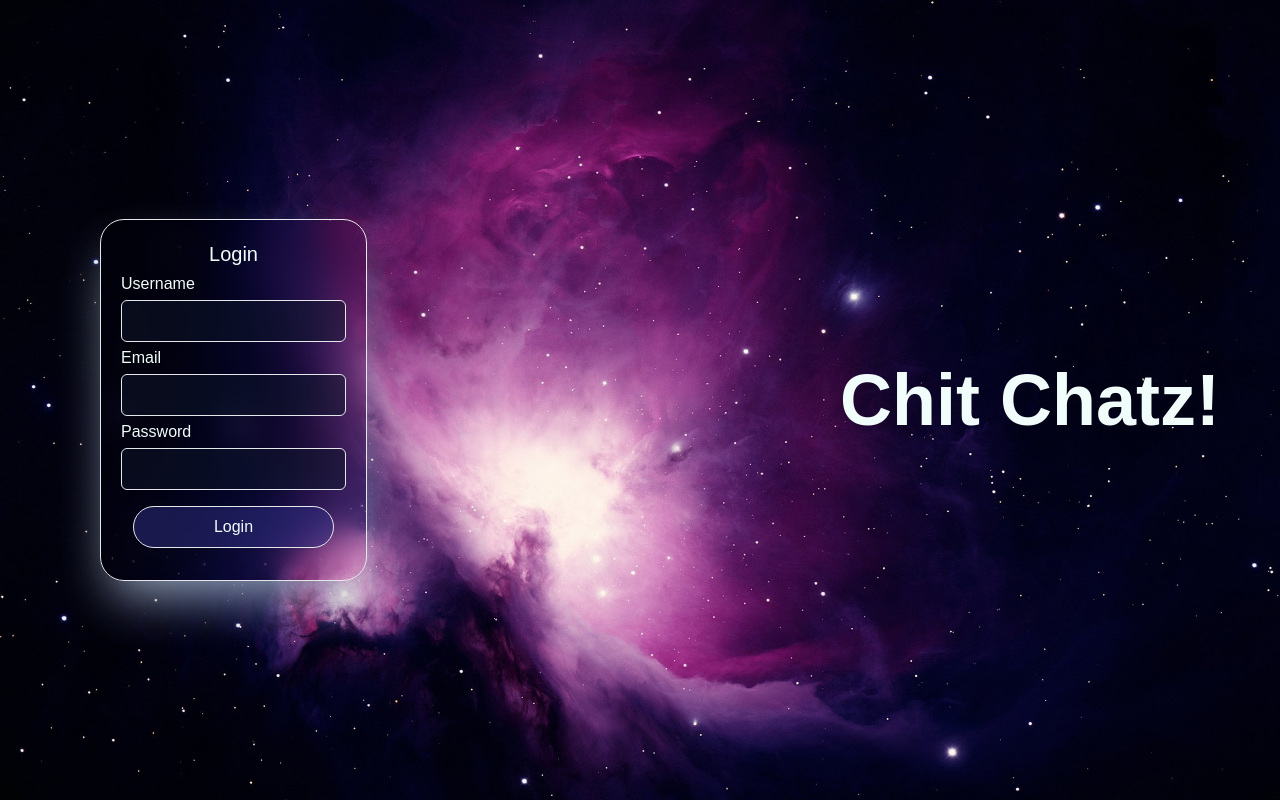
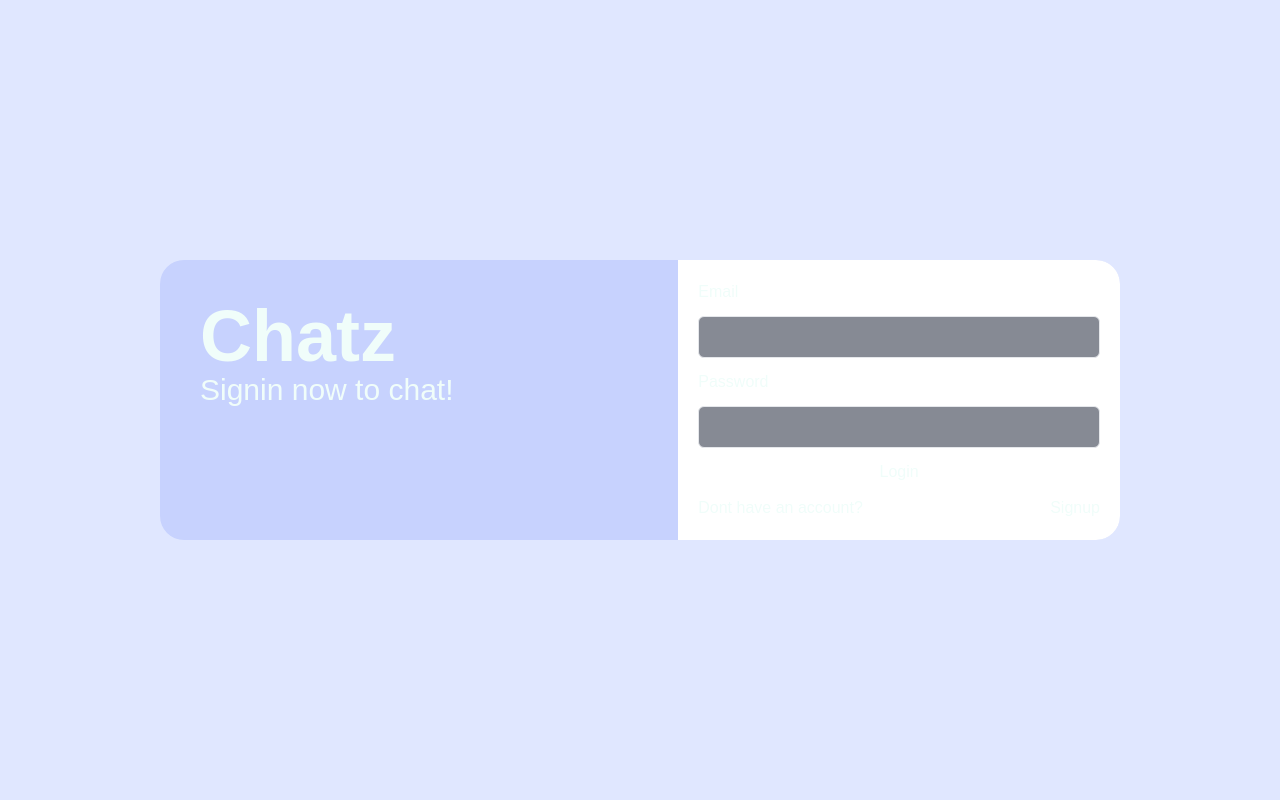
Before and after one commit to parv141206/chat-app, a Next.js app: page /login in a window 1280 px wide. Built offline with nearby package versions, Linux system fonts and the light colour scheme.

Commit message:
final commit of day. added email

```diff
--- a/app/(pages)/login/page.jsx
+++ b/app/(pages)/login/page.jsx
@@ -1,84 +1,62 @@
 "use client";
-import React, { useEffect, useState } from "react";
-import { gsap } from "gsap";
-import { ScrollTrigger } from "gsap/ScrollTrigger";
-import { TextPlugin } from "gsap/TextPlugin";
+import React, { useState } from "react";
 import { signIn } from "next-auth/react";
-
-gsap.registerPlugin(ScrollTrigger, TextPlugin);
-
+import Link from "next/link";
 export default function Page() {
-  const [text, setText] = useState("Chit Chatz!");
+  const [email, setEmail] = useState("");
+  const [password, setPassword] = useState("");
   const handleSubmit = async (e) => {
     e.preventDefault();
-    const formData = new FormData(e.target);
-
-    // Convert FormData to an object
-    const formDataObj = {};
-    formData.forEach((value, key) => {
-      formDataObj[key] = value;
-    });
-    try {
-      const res = await signIn("credentials", {
-        ...formDataObj,
-        redirect: false,
-      });
-      console.log(res);
-      alert(res);
-      if (res.error !== undefined && res.error !== null) {
-        alert("Wrong username or password");
-      } else {
-        window.location.href = "/chat";
-      }
-    } catch (error) {
-      alert("Nah bro");
-      alert(error);
-    }
+    await signIn("credentials", { email, password });
+    setEmail("");
+    setPassword("");
   };
-  useEffect(() => {
-    var tl = gsap.timeline({ defaults: { duration: 2, ease: "none" } });
-
-    tl.to("#scramble-2", {
-      duration: 1,
-      text: {
-        value: text,
-        chars: "lowerCase",
-        revealDelay: 0,
-        tweenLength: false,
-      },
-    });
-  }, [text]);
   return (
-    <div className="login  flex h-full min-h-screen items-center p-5">
-      <div className="container mx-auto flex items-center justify-between md:flex-row-reverse md:px-10">
-        <div className="md:1/2 ">
-          <div id="scramble-2" className="text-balance text-7xl font-extrabold">
-            Lets do it!
+    <div className="bg-indigo-100 dark:bg-indigo-950">
+      <div className="container mx-auto  flex min-h-screen items-center justify-center gap-10 ">
+        <div className="flex w-3/4 flex-col rounded-3xl bg-indigo-200 md:flex-row dark:bg-indigo-900">
+          <div className="m-10 flex w-1/2  flex-col">
+            <div className="font-montserrat text-7xl font-bold">Chatz</div>
+            <div className="text-3xl">Signin now to chat!</div>
           </div>
-        </div>
-        <div className="md:1/2 flex items-center justify-center">
-          <form onSubmit={handleSubmit}>
-            <div className="card m-10 flex flex-col gap-1 rounded-3xl p-5 backdrop-blur-lg">
-              <div className="text-center text-xl">Login</div>
-              <label htmlFor="username">Username</label>
+          <form
+            action=""
+            onSubmit={handleSubmit}
+            className="flex flex-col gap-3 rounded-none bg-white p-5 md:w-1/2  md:rounded-e-3xl dark:bg-slate-900"
+          >
+            <label className="label" htmlFor="email">
+              Email
+            </label>
             <input
+              className="input"
+              onChange={(e) => setEmail(e.target.value)}
               type="text"
-                id="username"
-                name="username"
+            />
+            <label className="label" htmlFor="password">
+              Password
+            </label>
+            <input
               className="input"
+              onChange={(e) => setPassword(e.target.value)}
+              type="password"
             />
-              <label htmlFor="email">Email</label>
-              <input type="email" id="email" name="email" className="input" />
-              <label htmlFor="password">Password</label>
-              <input
-                type="password"
-                id="password"
-                name="password"
-                className="input"
-              />
-              <button type="submit" className="btn btn-primary">
+            <button
+              type="submit"
+              // onClick={() => {
+              //   signIn("credentials", { email, password }, { redirect: true });
+              // }}
+            >
               Login
             </button>
+            <div className="flex justify-between">
+              <label className="" htmlFor=" no-account">
+                Dont have an account?
+              </label>
+              <Link href="/signup">
+                <button value="Signup" className="label">
+                  Signup
+                </button>
+              </Link>
             </div>
           </form>
         </div>
--- /dev/null
+++ b/app/(pages)/signup/page.jsx
@@ -0,0 +1,116 @@
+"use client";
+import { useState } from "react";
+import { signIn } from "next-auth/react";
+import Link from "next/link";
+import cryptoRandomString from "crypto-random-string";
+import { getCookie, setCookie } from "cookies-next";
+import cuid from "cuid";
+import sendEmail from "@/app/_utils/email";
+import { addNewUser } from "@/app/_utils/addNewUser";
+export default function Page() {
+  const [name, setName] = useState("");
+  const [email, setEmail] = useState("");
+  const [password, setPassword] = useState("");
+  const [verificationCode, setVerificationCode] = useState("");
+  const [verificationCodeSent, setVerificationCodeSent] = useState(false);
+  const [isVerified, setIsVerified] = useState(true);
+  const handleSubmit = async () => {
+    const randomNumber = cryptoRandomString({ length: 4, type: "numeric" });
+
+    await sendEmail(email, randomNumber);
+    setCookie("verificationCode", randomNumber);
+    setVerificationCodeSent(true);
+  };
+  const handleCodeVerification = async () => {
+    if (verificationCode === getCookie("verificationCode")) {
+      setIsVerified(true);
+      const data = {
+        id: cuid(),
+        username: name,
+        email: email,
+        password: password,
+      };
+      addNewUser(data);
+      signIn("credentials", { email, password });
+    }
+  };
+  return (
+    <div className="bg-indigo-100 dark:bg-indigo-950">
+      <div className="container mx-auto  flex min-h-screen items-center justify-center gap-10 ">
+        <div className="flex w-3/4 flex-col rounded-3xl bg-indigo-200 md:flex-row dark:bg-indigo-900">
+          <div className="m-10 flex w-1/2  flex-col">
+            <div className="font-montserrat text-7xl font-bold">Chatz</div>
+            <div className="text-3xl">Signin now to chat!</div>
+          </div>
+          <div className="flex flex-col gap-3 rounded-none bg-white p-5 md:w-1/2  md:rounded-e-3xl dark:bg-slate-900">
+            {verificationCodeSent ? (
+              <>
+                {isVerified ? (
+                  <></>
+                ) : (
+                  <div className="text-3xl text-red-600">Not Verified</div>
+                )}
+                <label className="label" htmlFor="code">
+                  Verification Code
+                </label>
+                <input
+                  className="input"
+                  onChange={(e) => setVerificationCode(e.target.value)}
+                  type="text"
+                />
+                <button
+                  value="Signin"
+                  onClick={() => {
+                    handleCodeVerification();
+                  }}
+                >
+                  Signin
+                </button>
+              </>
+            ) : (
+              <>
+                <label className="label" htmlFor="name">
+                  Name
+                </label>
+                <input
+                  className="input"
+                  onChange={(e) => setName(e.target.value)}
+                  type="text"
+                />
+                <label className="label" htmlFor="email">
+                  Email
+                </label>
+                <input
+                  className="input"
+                  onChange={(e) => setEmail(e.target.value)}
+                  type="text"
+                />
+                <label className="label" htmlFor="password">
+                  Password
+                </label>
+                <input
+                  className="input"
+                  onChange={(e) => setPassword(e.target.value)}
+                  type="password"
+                />
+                <button value="Signup" onClick={handleSubmit}>
+                  Signup
+                </button>
+                <div className="flex justify-between">
+                  <label className="" htmlFor=" no-account">
+                    Already have an account?
+                  </label>
+                  <Link href="/signin">
+                    <button value="Signup" className="label">
+                      Signin
+                    </button>
+                  </Link>
+                </div>
+              </>
+            )}
+          </div>
+        </div>
+      </div>
+    </div>
+  );
+}
--- /dev/null
+++ b/app/_utils/addNewUser.js
@@ -0,0 +1,7 @@
+import { addDoc, collection } from "firebase/firestore";
+import { db } from "../firebase/firebase.mjs";
+
+export const addNewUser = async (data) => {
+  const docRef = await addDoc(collection(db, "users"), data);
+  return true;
+};
--- /dev/null
+++ b/app/_utils/email.js
@@ -0,0 +1,22 @@
+"use server";
+import nodemailer from "nodemailer";
+import crypto from "crypto";
+
+const transporter = nodemailer.createTransport({
+  host: "smtp.gmail.com",
+  port: 587,
+  secure: false,
+  auth: {
+    user: "parv141206@gmail.com",
+    pass: "xjcn exhb qvqm qtuj",
+  },
+});
+
+export default async function sendEmail(email, randomNumber) {
+  await transporter.sendMail({
+    from: "parv141206@gmail.com",
+    to: email,
+    subject: "Your verification code",
+    text: `Your verification code is ${randomNumber}`,
+  });
+}
--- a/package.json
+++ b/package.json
@@ -9,11 +9,16 @@
     "lint": "next lint"
   },
   "dependencies": {
+    "cookies-next": "^4.1.1",
+    "crypto": "^1.0.1",
+    "crypto-random-string": "^5.0.0",
+    "cuid": "^3.0.0",
     "express": "^4.19.2",
     "firebase": "^10.10.0",
     "gsap": "^3.12.5",
     "next": "14.1.0",
     "next-auth": "^4.24.7",
+    "nodemailer": "^6.9.13",
     "react": "^18",
     "react-dom": "^18",
     "react-icons": "^5.0.1",
```
Also changed, not shown: 1 other file (tests, documents, lock files or other folders). Lines whose indentation alone changed are shown as unchanged.
